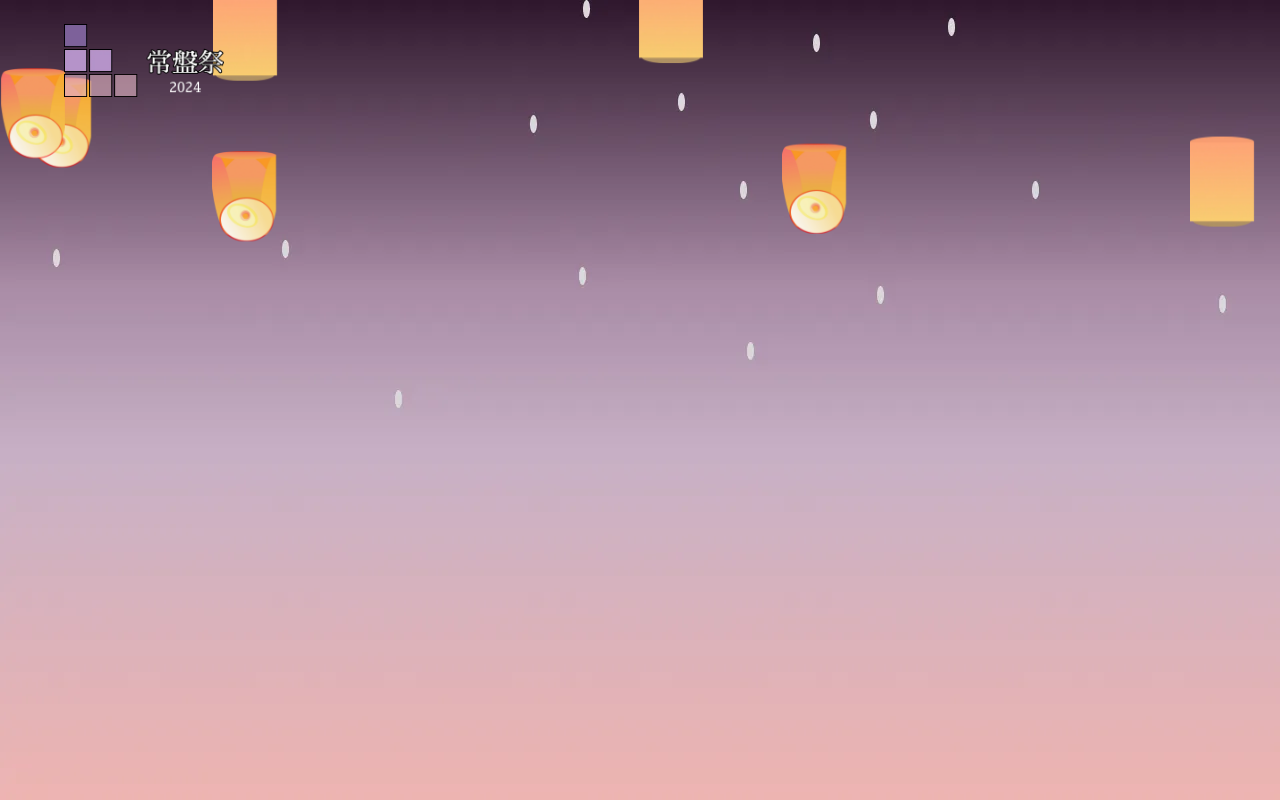
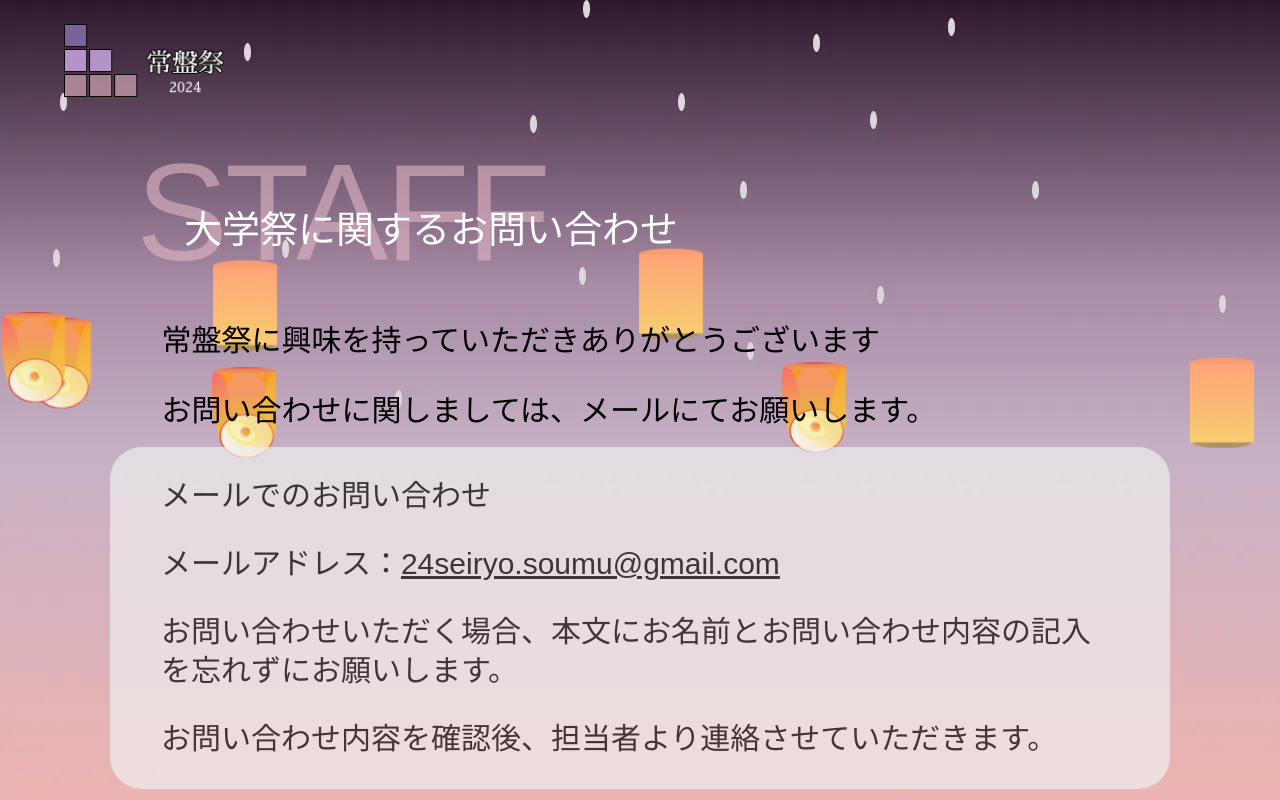
Before and after one commit to ynufes-tech/ynufes-tokiwa24, a Nuxt app: page /staff in a window 1280 px wide. Built offline with nearby package versions, Linux system fonts and the light colour scheme; a web font is replaced by a local one.

Commit message:
staffページを作成

```diff
--- a/pages/staff/index.vue
+++ b/pages/staff/index.vue
@@ -1,11 +1,45 @@
-<script setup lang="ts"></script>
+<script setup lang="ts">
+</script>
 
 <template>
     <div class="page-root">
-
+      <PageTitle title="STAFF" sub-title="大学祭に関するお問い合わせ" />
+      <p>常盤祭に興味を持っていただきありがとうございます</p>
+      <p>お問い合わせに関しましては、メールにてお願いします。</p>
+      <div class="box">
+        <p>メールでのお問い合わせ</p>
+        <p>メールアドレス：<u>24seiryo.soumu@gmail.com</u></p>
+        <p>お問い合わせいただく場合、本文にお名前とお問い合わせ内容の記入を忘れずにお願いします。</p>
+        <p>お問い合わせ内容を確認後、担当者より連絡させていただきます。</p>
+      </div>
     </div>
 </template>
 
 <style lang="scss" scoped>
-
+@use "@/assets/scss/_breakpoint.scss" as *;
+.page-root {
+  display: flex;
+  flex-direction: column;
+  box-sizing: border-box;
+  > p {
+    margin: 1rem 12vw;
+  }
+}
+p {
+  line-height: 2.4rem;
+  font-size: 30px;
+  @include md {
+    font-size: 20px;
+  }
+  @include sm {
+    font-size: 17px;
+  }
+}
+.box {
+  background-color: #eee;
+  padding: 0% 4%;
+  opacity: 70%;
+  border-radius: 2rem;
+  margin: 0 8vw;
+}
 </style>
```
